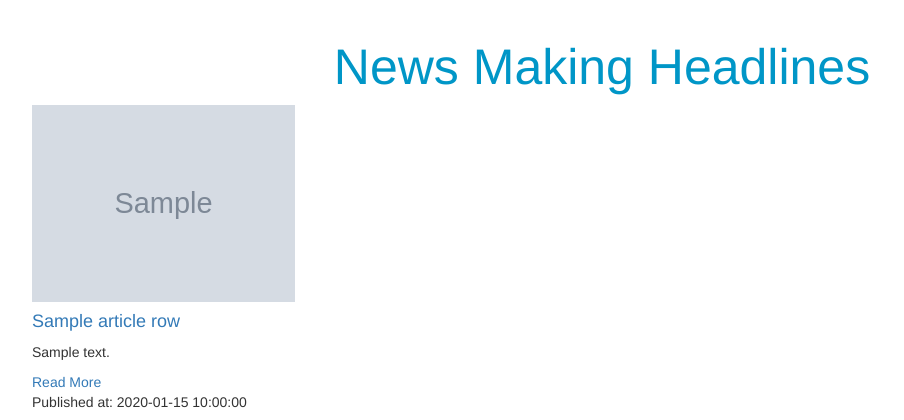
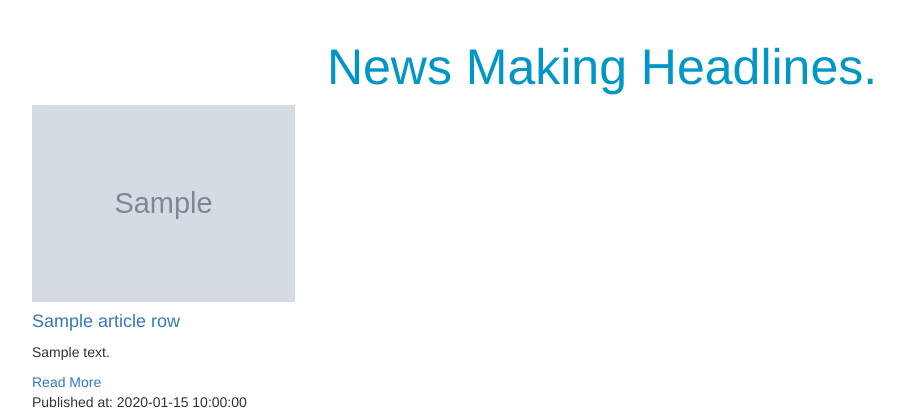
Before and after one commit to Ammoh-Moringa/News-Api, a Flask app: template app/templates/articles.html in a window 1280 px wide. Shown: the part 52-472 px from the top of the page, without its empty margins (38-942 px from the left). Run offline with Flask 2, Linux system fonts and the light colour scheme; the template is opened without the code that fills it: most values are stand-ins (such as "Sample title", 1, 10 or a date in 2020); grey boxes marked "Sample" are stand-in pictures; some libraries are stand-ins or nearby versions.

```diff
--- a/app/templates/articles.html
+++ b/app/templates/articles.html
@@ -3,7 +3,7 @@
 <div class="container">
 
 	<!-- Popular movie section  -->
-	<h3 style="text-align:center; color:#0096c7; font-size:50px;"> News Making Headlines</h3>
+	<h3 style="text-align:center; color:#0096c7; font-size:50px;"> News Making Headlines. </h3>
 	{% for article_row in articles | batch(4)%}
 
 	<div class="row">
```
